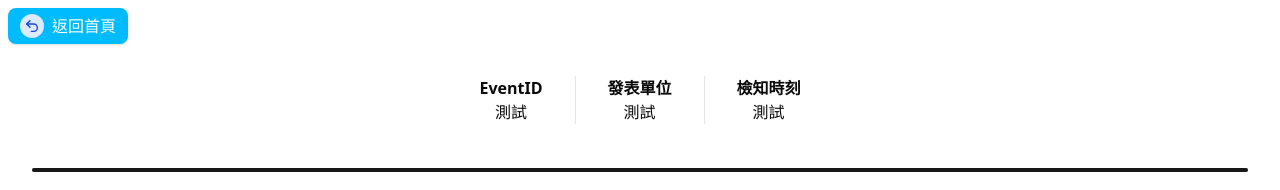
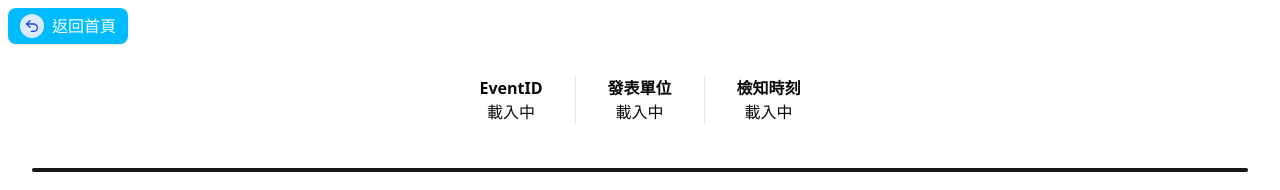
Before and after one commit to ExpTechTW/trem-analyze-web, a Next.js app: page /info in a window 1280 px wide. Shown: the top 190 px of the page. Built offline with nearby package versions, Linux system fonts and the light colour scheme.

Commit message:
fix: table

```diff
--- a/src/components/earthquake-data-table.tsx
+++ b/src/components/earthquake-data-table.tsx
@@ -129,15 +129,15 @@ export default function EarthquakeData() {
       <div className="text-l flex justify-center divide-x-1 py-8 text-center">
         <div className="px-8">
           <p className="font-bold">EventID</p>
-          <p>測試</p>
+          <p>{earthquakeReport ? formatTime(Number(earthquakeInfo?.ID)).replaceAll('/', '').replaceAll(':', '').replace(' ', '') : '載入中'}</p>
         </div>
         <div className="px-8">
           <p className="font-bold">發表單位</p>
-          <p>測試</p>
+          <p>{earthquakeReport ? `TREM(${earthquakeInfo?.Source})` : '載入中'}</p>
         </div>
         <div className="px-8">
           <p className="font-bold">檢知時刻</p>
-          <p>測試</p>
+          <p>{earthquakeReport ? formatTime(Number(earthquakeInfo?.ID)) : '載入中'}</p>
         </div>
       </div>
       <div className="mx-8 my-3">
```
